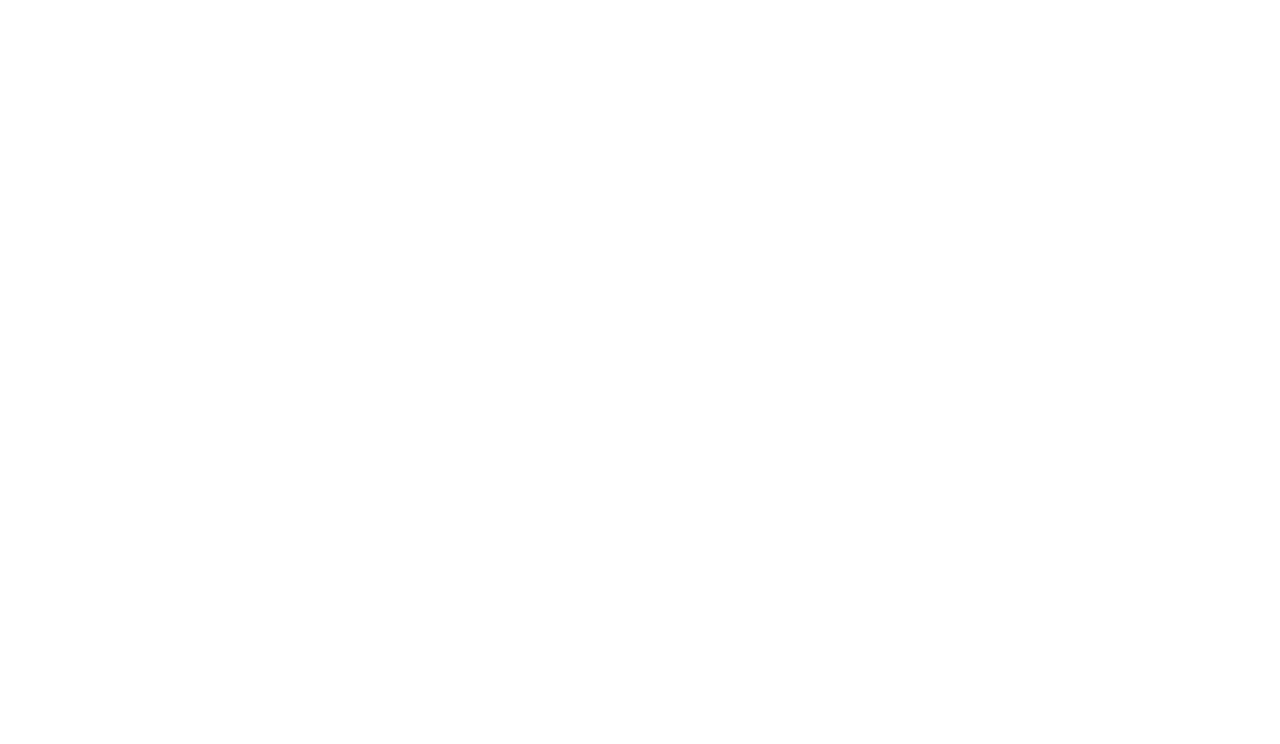
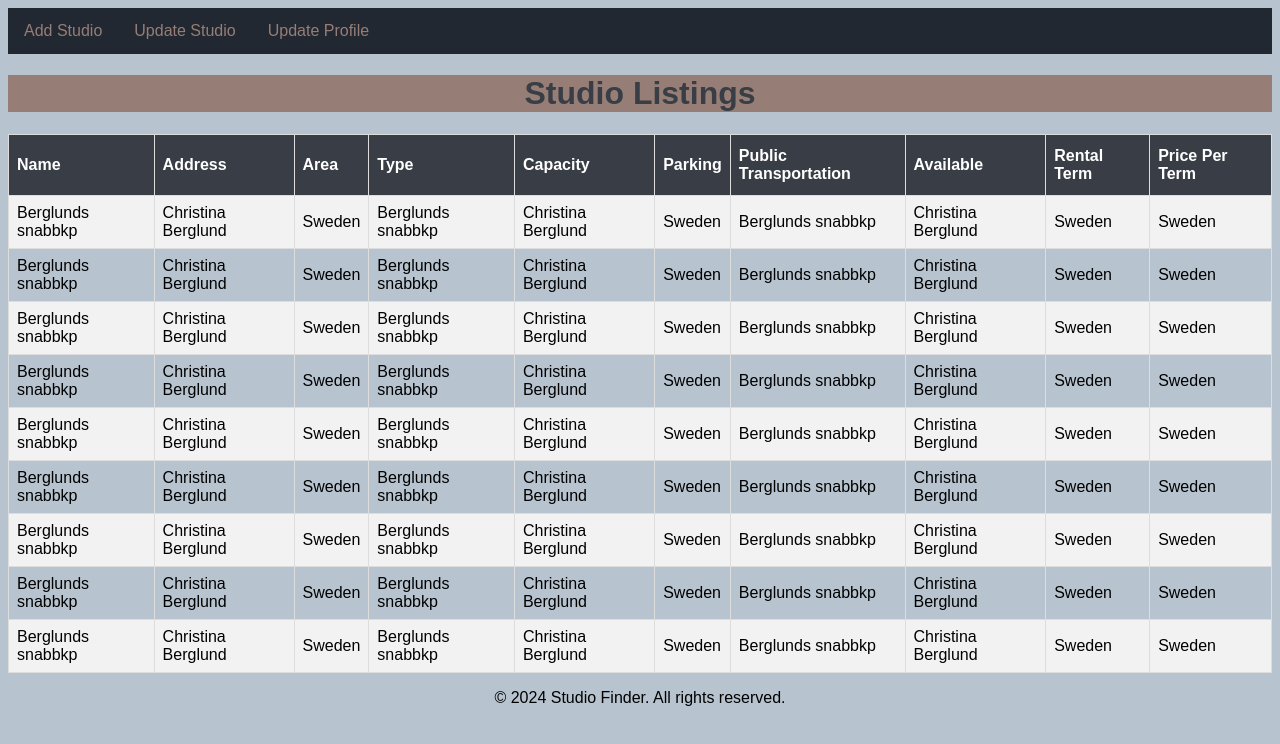
Before and after one commit to Kire6794/IntroWebPrograming_Project, a plain HTML site: page pages/view-studios.html in a window 1280 px wide. Drawn offline with nearby package versions, Linux system fonts and the light colour scheme.

Commit message:
Coded studio listings page (view-studios.html, view-studios.css,view-studios.js).

```diff
--- /dev/null
+++ b/css/view-studios.css
@@ -0,0 +1,69 @@
+body {
+    background-color: #B7C4CF;
+    font-family: Arial, serif;
+    font-weight: 400;
+    font-style: normal;
+}
+
+ul {
+    list-style-type: none;
+    margin: 0;
+    padding: 0;
+    overflow: hidden;
+    background-color: #222831;
+}
+
+li {
+    float: left;
+}
+
+    li a {
+        display: block;
+        color: #967E76;
+        text-align: center;
+        padding: 14px 16px;
+        text-decoration: none;
+    }
+
+        li a:hover {
+            background-color: #EEEEEE;
+        }
+
+#name {
+    background-color: #967E76;
+    text-align: center;
+    font-size: xx-large;
+    color: #393E46;
+    font-weight: bold;
+}
+
+#footer {
+    text-align: center;
+}
+
+#studios {
+    font-family: Arial, Helvetica, sans-serif;
+    border-collapse: collapse;
+    width: 100%;
+}
+
+    #studios td, #studios th {
+        border: 1px solid #ddd;
+        padding: 8px;
+    }
+
+    #studios tr:nth-child(even) {
+        background-color: #f2f2f2;
+    }
+
+    #studios tr:hover {
+        background-color: #ddd;
+    }
+
+    #studios th {
+        padding-top: 12px;
+        padding-bottom: 12px;
+        text-align: left;
+        background-color: #393E46;
+        color: white;
+    }
--- a/js/view-studios.js
+++ b/js/view-studios.js
@@ -0,0 +1,38 @@
+let studios = [
+    {
+        name: "Bow Valley Recording Studio",
+        address: "345 - 6 Avenue SE, Calgary, AB T2G 4V1",
+        areaSquareMeters: 200,
+        type: "recording studio",
+        capacity: 10,
+        hasParking: "Yes",
+        reachableByPublicTransportation: "Yes",
+        availableForRent: "Yes",
+        rentalTerm: "hourly",
+        pricePerTerm: 50
+    },
+    {
+        name: "Artistic Dance Studio",
+        address: "123 Main Street, Vancouver, BC V6B 2T2",
+        areaSquareMeters: 150,
+        type: "dance studio",
+        capacity: 20,
+        hasParking: "No",
+        reachableByPublicTransportation: "Yes",
+        availableForRent: "No",
+        rentalTerm: "daily",
+        pricePerTerm: 200
+    },
+    {
+        name: "Theater Rehearsal Space",
+        address: "789 Elm Avenue, Toronto, ON M5J 2T9",
+        areaSquareMeters: 300,
+        type: "rehearsal space",
+        capacity: 15,
+        hasParking: "Yes",
+        reachableByPublicTransportation: "Yes",
+        availableForRent: "Yes",
+        rentalTerm: "weekly",
+        pricePerTerm: 800
+    }
+];
--- a/pages/view-studios.html
+++ b/pages/view-studios.html
@@ -0,0 +1,153 @@
+<head>
+    <meta charset="UTF-8">
+    <meta name="viewport" content="width=device-width, initial-scale=1.0">
+    <script src="https://ajax.googleapis.com/ajax/libs/jquery/3.7.1/jquery.min.js"></script>
+    <script src="https://cdn.jsdelivr.net/npm/jquery-validation@1.19.5/dist/jquery.validate.min.js"></script>
+    <script src="https://cdn.jsdelivr.net/npm/jquery-validation@1.19.5/dist/additional-methods.min.js"></script>
+    <script src="../js/view-studios.js"></script>
+    <link rel="stylesheet" href="../css/view-studios.css">
+    <title>Studio Listings Page</title>
+</head>
+<body>
+    <div id="start">
+        <a href="#start">
+        </a>
+        <ul>
+            <li><a href="add-studio.html">Add Studio</a></li>
+            <li><a href="update-studio.html">Update Studio</a></li>
+            <li><a href="profile.html">Update Profile</a></li>
+        </ul>
+    </div>
+    <div id="main">
+        <h1 id="name">Studio Listings</h1>
+        <table id="studios">
+            <tr>
+                <th>Name</th>
+                <th>Address</th>
+                <th>Area</th>
+                <th>Type</th>
+                <th>Capacity</th>
+                <th>Parking</th>
+                <th>Public Transportation</th>
+                <th>Available</th>
+                <th>Rental Term</th>
+                <th>Price Per Term</th>
+            </tr>
+            <tr>
+                <td>Berglunds snabbkp</td>
+                <td>Christina Berglund</td>
+                <td>Sweden</td>
+                <td>Berglunds snabbkp</td>
+                <td>Christina Berglund</td>
+                <td>Sweden</td>
+                <td>Berglunds snabbkp</td>
+                <td>Christina Berglund</td>
+                <td>Sweden</td>
+                <td>Sweden</td>
+            </tr>
+            <tr>
+                <td>Berglunds snabbkp</td>
+                <td>Christina Berglund</td>
+                <td>Sweden</td>
+                <td>Berglunds snabbkp</td>
+                <td>Christina Berglund</td>
+                <td>Sweden</td>
+                <td>Berglunds snabbkp</td>
+                <td>Christina Berglund</td>
+                <td>Sweden</td>
+                <td>Sweden</td>
+            </tr>
+            <tr>
+                <td>Berglunds snabbkp</td>
+                <td>Christina Berglund</td>
+                <td>Sweden</td>
+                <td>Berglunds snabbkp</td>
+                <td>Christina Berglund</td>
+                <td>Sweden</td>
+                <td>Berglunds snabbkp</td>
+                <td>Christina Berglund</td>
+                <td>Sweden</td>
+                <td>Sweden</td>
+            </tr>
+            <tr>
+                <td>Berglunds snabbkp</td>
+                <td>Christina Berglund</td>
+                <td>Sweden</td>
+                <td>Berglunds snabbkp</td>
+                <td>Christina Berglund</td>
+                <td>Sweden</td>
+                <td>Berglunds snabbkp</td>
+                <td>Christina Berglund</td>
+                <td>Sweden</td>
+                <td>Sweden</td>
+            </tr>
+            <tr>
+                <td>Berglunds snabbkp</td>
+                <td>Christina Berglund</td>
+                <td>Sweden</td>
+                <td>Berglunds snabbkp</td>
+                <td>Christina Berglund</td>
+                <td>Sweden</td>
+                <td>Berglunds snabbkp</td>
+                <td>Christina Berglund</td>
+                <td>Sweden</td>
+                <td>Sweden</td>
+            </tr>
+            <tr>
+                <td>Berglunds snabbkp</td>
+                <td>Christina Berglund</td>
+                <td>Sweden</td>
+                <td>Berglunds snabbkp</td>
+                <td>Christina Berglund</td>
+                <td>Sweden</td>
+                <td>Berglunds snabbkp</td>
+                <td>Christina Berglund</td>
+                <td>Sweden</td>
+                <td>Sweden</td>
+            <tr>
+                <td>Berglunds snabbkp</td>
+                <td>Christina Berglund</td>
+                <td>Sweden</td>
+                <td>Berglunds snabbkp</td>
+                <td>Christina Berglund</td>
+                <td>Sweden</td>
+                <td>Berglunds snabbkp</td>
+                <td>Christina Berglund</td>
+                <td>Sweden</td>
+                <td>Sweden</td>
+            </tr>
+            <tr>
+                <td>Berglunds snabbkp</td>
+                <td>Christina Berglund</td>
+                <td>Sweden</td>
+                <td>Berglunds snabbkp</td>
+                <td>Christina Berglund</td>
+                <td>Sweden</td>
+                <td>Berglunds snabbkp</td>
+                <td>Christina Berglund</td>
+                <td>Sweden</td>
+                <td>Sweden</td>
+            </tr>
+            <tr>
+                <td>Berglunds snabbkp</td>
+                <td>Christina Berglund</td>
+                <td>Sweden</td>
+                <td>Berglunds snabbkp</td>
+                <td>Christina Berglund</td>
+                <td>Sweden</td>
+                <td>Berglunds snabbkp</td>
+                <td>Christina Berglund</td>
+                <td>Sweden</td>
+                <td>Sweden</td>
+            </tr>
+
+            </tr>
+        </table>
+
+
+
+    </div>
+    <footer id="footer">
+        <p>&copy; 2024 Studio Finder. All rights reserved.</p>
+    </footer>
+</body>
```
Also changed, not shown: index.html (+2 -0 lines), pages/dashboard.html (+1 -1 lines).
